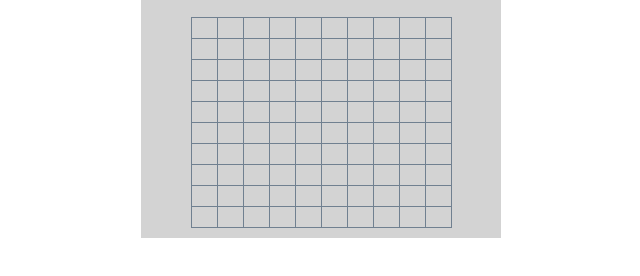
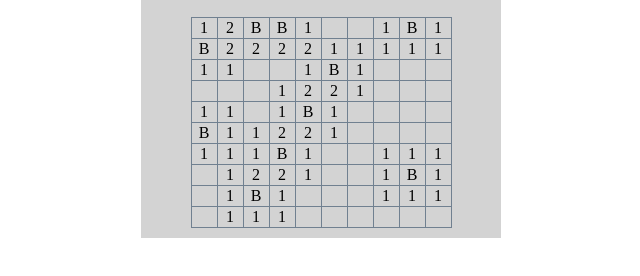
Before and after one commit to tymitchell21/mine-sweep, a plain HTML site: page index.html in a window 1280 px wide. Both pictures are taken after a click on the button "Start". Shown: the part 144-420 px from the top of the page, without its empty margins (319-959 px from the left). Drawn offline with Linux system fonts and the light colour scheme.

Commit message:
keeps track of numbers for nearby bombs

```diff
--- a/links/main.js
+++ b/links/main.js
@@ -1,6 +1,5 @@
 const game = document.querySelector('#game-wrap')
 let begSize = document.querySelector('#size').value
-console.log(begSize)
 let numOfMines = document.querySelector('#mineNum')
 numOfMines.value = begSize
 numOfMines.min = begSize/2
@@ -16,6 +15,9 @@ function createBox (row,box) {
     newBox.classList.add('box')
 
     newBox.dataset.mines = 0;
+    newBox.dataset.row = row;
+    newBox.dataset.box = box;
+    newBox.dataset.neighbors = 0;
 }
 // creates new row
 function createRow (row) {
@@ -31,9 +33,43 @@ function placeMines (size, minesNum) {
         let ranNum1 = parseInt(Math.random() * (size) + 0);
         let ranNum2 = parseInt(Math.random() * (size) + 0);
         let cell = document.getElementById(`[${ranNum1}][${ranNum2}]`);
-        if (cell.dataset.mines === 1) mines--;
-        else cell.dataset.mines = 1
+        if (cell.dataset.mines == 1) mines--;
+        else cell.dataset.mines = 1;
     }
+}
+
+// keeps track of number of neighbor mines for each box
+function placeNums (size) {
+    let boxes = document.querySelectorAll('.box')
+    boxes.forEach (box => {
+        let relativeRow = parseInt(box.dataset.row)
+        let boxIndex = parseInt(box.dataset.box)
+        if (box.dataset.mines === '1') {
+            for (let i = relativeRow-1; i<=relativeRow+1; i++) {
+                for (let j = boxIndex-1; j<=boxIndex+1; j++) {
+                    if (j<0 || i<0 || j>=size || i>=size) continue
+                    if (i == relativeRow && j == boxIndex) continue
+
+                    let neighborBox = document.getElementById(`[${i}][${j}]`)
+                    neighborBox.dataset.neighbors++
+                }
+            }
+        }
+    })
+}
+
+// places the images in box
+function placeImages () {
+    let boxes = document.querySelectorAll('.box')
+    boxes.forEach (box => {
+        if (box.dataset.mines == 1) {
+            box.innerHTML = 'B'
+        } else if (box.dataset.neighbors == 0) {
+            box.innerHTML = ''
+        } else {
+            box.innerHTML = box.dataset.neighbors
+        }
+    })
 }
 
 // builds maze when start button is clicked
@@ -50,6 +86,8 @@ const createGame = function () {
     }
 
     placeMines(size, minesNum);
+    placeNums(size)
+    placeImages()
 }
 
 document.querySelector('#start').addEventListener('click', function() {
--- a/links/style.css
+++ b/links/style.css
@@ -30,11 +30,15 @@ input {
 }
 #game-wrap {
     display: flex;
+    flex-direction: column;
     justify-content: center;
     align-items: center;
     height: fit-content;
     border-left: 1px solid slategrey;
     border-bottom: 1px solid slategrey;
+}
+.row {
+    display: flex;
 }
 .box {
     display: flex;
```
